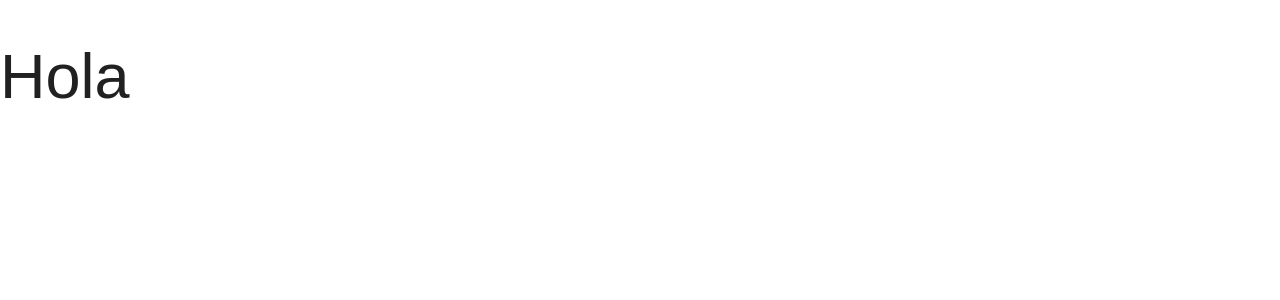
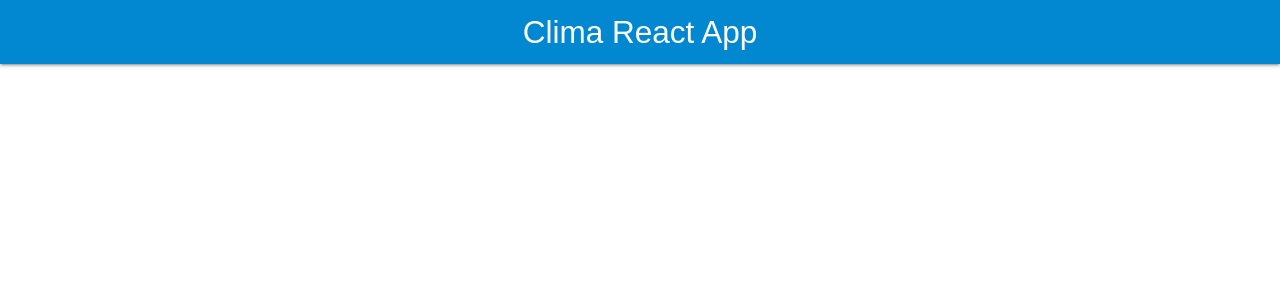
Before and after one commit to cristian9829/ReactHooks-API-Clima, a React (Create React App) app: page / in a window 1280 px wide. Shown: the top 300 px of the page. Built offline with nearby package versions, Linux system fonts and the light colour scheme.

Commit message:
create component Header

```diff
--- a/src/App.js
+++ b/src/App.js
@@ -1,11 +1,12 @@
 import React from 'react';
+import Header from './components/Header';
 
 function App() {
   return (
     <div className="App">
-      <header className="App-header">
-        <h1>Hola</h1>
-      </header>
+      <Header
+        titulo = "Clima React App"
+      />
     </div>
   );
 }
--- /dev/null
+++ b/src/components/Header.js
@@ -0,0 +1,13 @@
+import React from 'react';
+
+const Header = (props) =>{
+  return(
+    <nav>
+      <div className="naw-wrapper light-blue darken-2">
+        <a href="#!" className="brand-logo " >{props.titulo}</a>
+      </div>
+    </nav>
+  )
+}
+
+export default Header;
```
